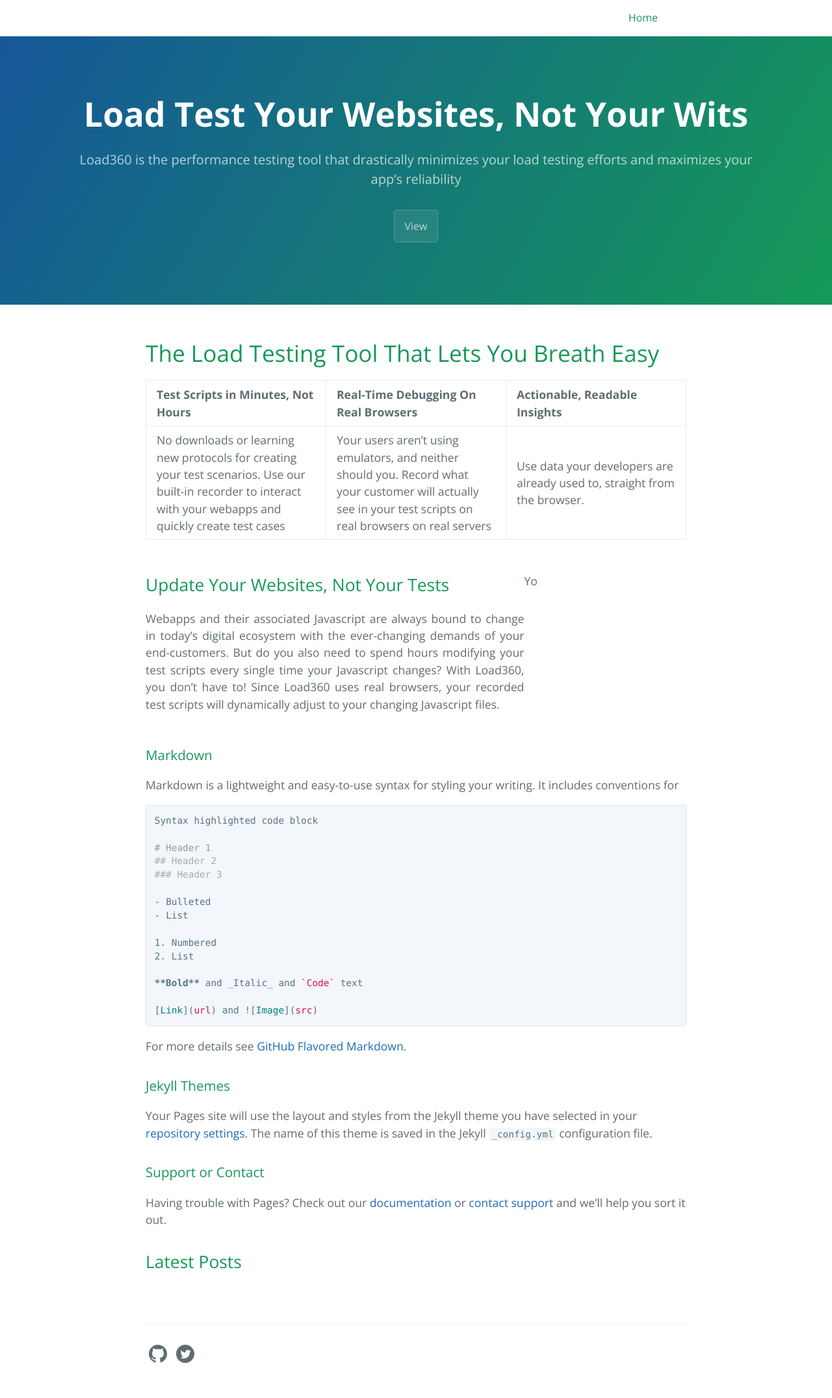
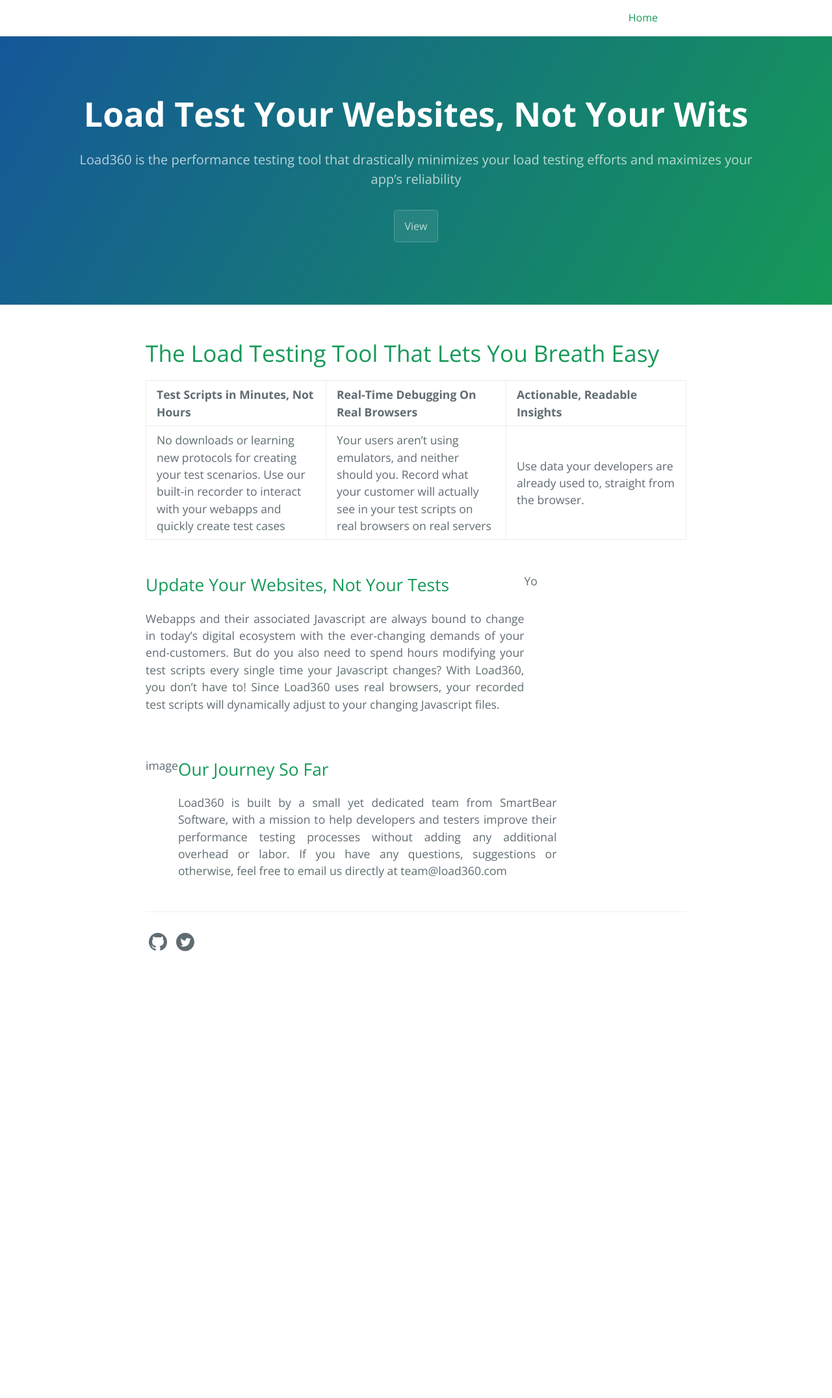
Before and after one commit to kesh92/keshinpoint, a Jekyll site: the page built from index.md, in a window 1280 px wide. Shown: the whole page at 65% size. Built offline with Jekyll 4.4.1, drawn with Linux system fonts in a browser that asks for light colours; our own code applies the rules of GitHub Pages for plain Markdown files; after the commit the page ends 1518 px from its top, so only the background shows below that.

Commit message:
added basic homepage content

````diff
--- a/_layouts/home.html
+++ b/_layouts/home.html
@@ -5,8 +5,9 @@
 <div>
 
   {{ content }}
+<!--
+  <h2>Latest Posts</h2>
 
-  <h2>Latest Posts</h2>
 
   <div>&nbsp;</div>
 
@@ -26,5 +27,5 @@
       </li>
     {% endfor %}
   </ul>
-
+-->
 </div>
--- a/assets/css/style.css
+++ b/assets/css/style.css
@@ -31,16 +31,25 @@
   text-align: justify;
 }
 
- .two-column>.left-column {
+ .left-big>.left-column {
   max-width: 70%;
 }
 
- .two-column>.right-column {
+.left-big>.right-column {
   max-width: 30%;
 }
 
+.right-big>.left-column {
+    max-width: 30%;
+}
+
+.right-big>.right-column {
+    max-width: 70%;
+}
+
+
 @media only screen and (max-width: 600px) {
-    .right-column {
+    .left-big>.right-column {
       display: none;
     }
 }
--- a/index.md
+++ b/index.md
@@ -34,7 +34,7 @@
 
 
 
-<div class="two-column">
+<div class="two-column left-big">
     <div class="left-column">
     <h2> Update Your Websites, Not Your Tests </h2>
         <p> Webapps and their associated Javascript are always bound to change in today’s digital ecosystem with the ever-changing demands of your end-customers. But do you also need to spend hours modifying your test scripts every single time your Javascript changes?
@@ -46,36 +46,14 @@
     </div>
 </div>
 
+<div class="two-column right-big">
+    <div class="left-column">
 
+        <p> image </p>
+    </div>
+    <div class="right-column">
+    <h2> Our Journey So Far </h2>
+    <p> Load360 is built by a small yet dedicated team from SmartBear Software, with a mission to help developers and testers improve their performance testing processes without adding any additional overhead or labor. If you have any questions, suggestions or otherwise, feel free to email us directly at team@load360.com </p>
 
-### Markdown
-
-Markdown is a lightweight and easy-to-use syntax for styling your writing. It includes conventions for
-
-```markdown
-Syntax highlighted code block
-
-# Header 1
-## Header 2
-### Header 3
-
-- Bulleted
-- List
-
-1. Numbered
-2. List
-
-**Bold** and _Italic_ and `Code` text
-
-[Link](url) and ![Image](src)
-```
-
-For more details see [GitHub Flavored Markdown](https://guides.github.com/features/mastering-markdown/).
-
-### Jekyll Themes
-
-Your Pages site will use the layout and styles from the Jekyll theme you have selected in your [repository settings](https://github.com/kesh92/keshinpoint/settings). The name of this theme is saved in the Jekyll `_config.yml` configuration file.
-
-### Support or Contact
-
-Having trouble with Pages? Check out our [documentation](https://help.github.com/categories/github-pages-basics/) or [contact support](https://github.com/contact) and we’ll help you sort it out.
+    </div>
+</div>
````
Also changed, not shown: 2 other files.
